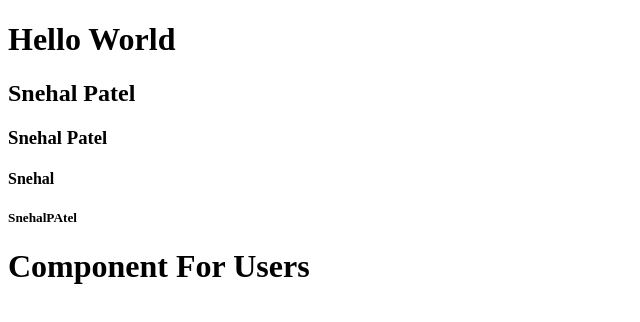
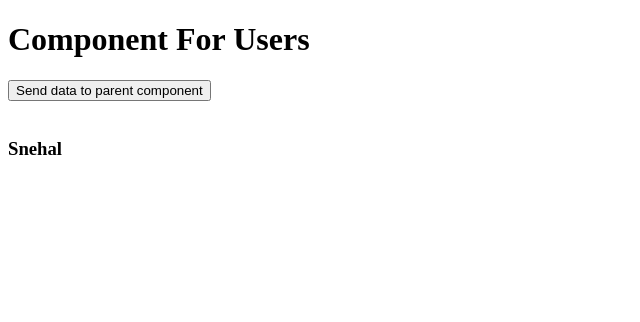
Before and after one commit to snehalpatel318/angular, an Angular app: page / in a window 1280 px wide. Shown: the top 322 px of the page, without its empty margins (0-640 px from the left). Built offline with nearby package versions, Linux system fonts and the light colour scheme.

Commit message:
child to parent data pass

```diff
--- a/src/app/app.component.html
+++ b/src/app/app.component.html
@@ -1,6 +1,8 @@
-<h1>Hello World</h1>
+<!-- <h1>Hello World</h1>
 <h2>{{name}}</h2>
 <h3>{{getName()}}</h3>
 <h4>{{obj.name}}</h4>
-<h5>{{arr[0]}}</h5>
-<app-user-list></app-user-list>
+<h5>{{arr[0]}}</h5> -->
+<app-user-list (parentComponent)="parentComponent($event)" ></app-user-list>
+<br><br>
+<h3>{{names}}</h3>
--- a/src/app/app.component.ts
+++ b/src/app/app.component.ts
@@ -10,10 +10,14 @@ export class AppComponent {
   name = "Snehal Patel"; // variable
   obj = {name:'Snehal',age:20} // object
   arr = ['SnehalPAtel','Shardul','Heer'] // array
+  names = "";
 
   getName(){   // function use
     return this.name;
   }
-
+  parentComponent(data:any){
+   // console.warn(data.name)
+    this.names  = data.name
+  }
 
 }
--- a/src/app/user-list/user-list.component.html
+++ b/src/app/user-list/user-list.component.html
@@ -1 +1,2 @@
 <h1>Component For Users</h1>
+<button (click)="sendData()">Send data to parent component</button>
--- a/src/app/user-list/user-list.component.ts
+++ b/src/app/user-list/user-list.component.ts
@@ -1,10 +1,21 @@
-import { Component } from '@angular/core';
+import { Component,Output,EventEmitter, OnInit } from '@angular/core';
+import { every } from 'rxjs';
 
 @Component({
   selector: 'app-user-list',
   templateUrl: './user-list.component.html',
   styleUrls: ['./user-list.component.css']
 })
-export class UserListComponent {
+export class UserListComponent implements OnInit {
 
+  @Output() parentComponent:EventEmitter<any> = new EventEmitter()
+
+  ngOnInit(): void {
+   this.parentComponent.emit({name:'Snehal',age:25})
+  }
+
+  sendData(){
+    let item = {name:'Snehal 123',age:25}
+    this.parentComponent.emit(item)
+  }
 }
```
